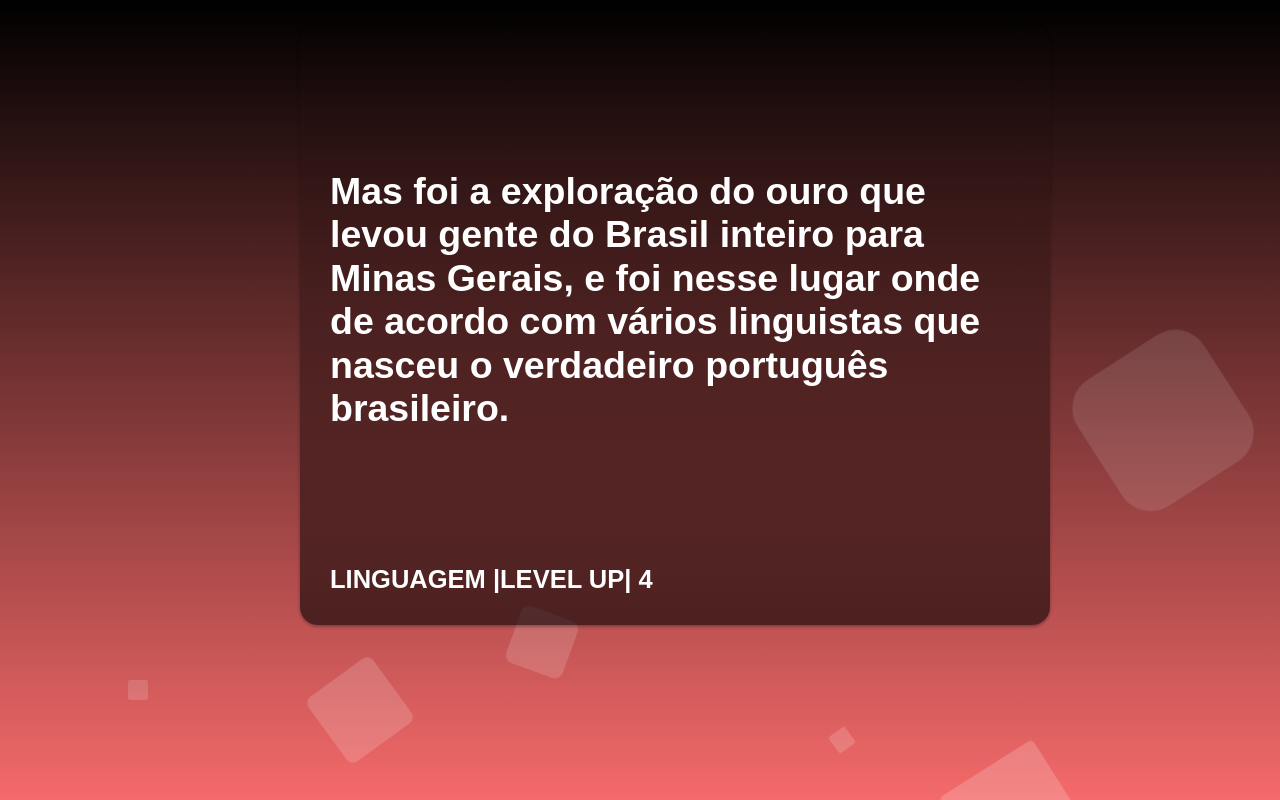
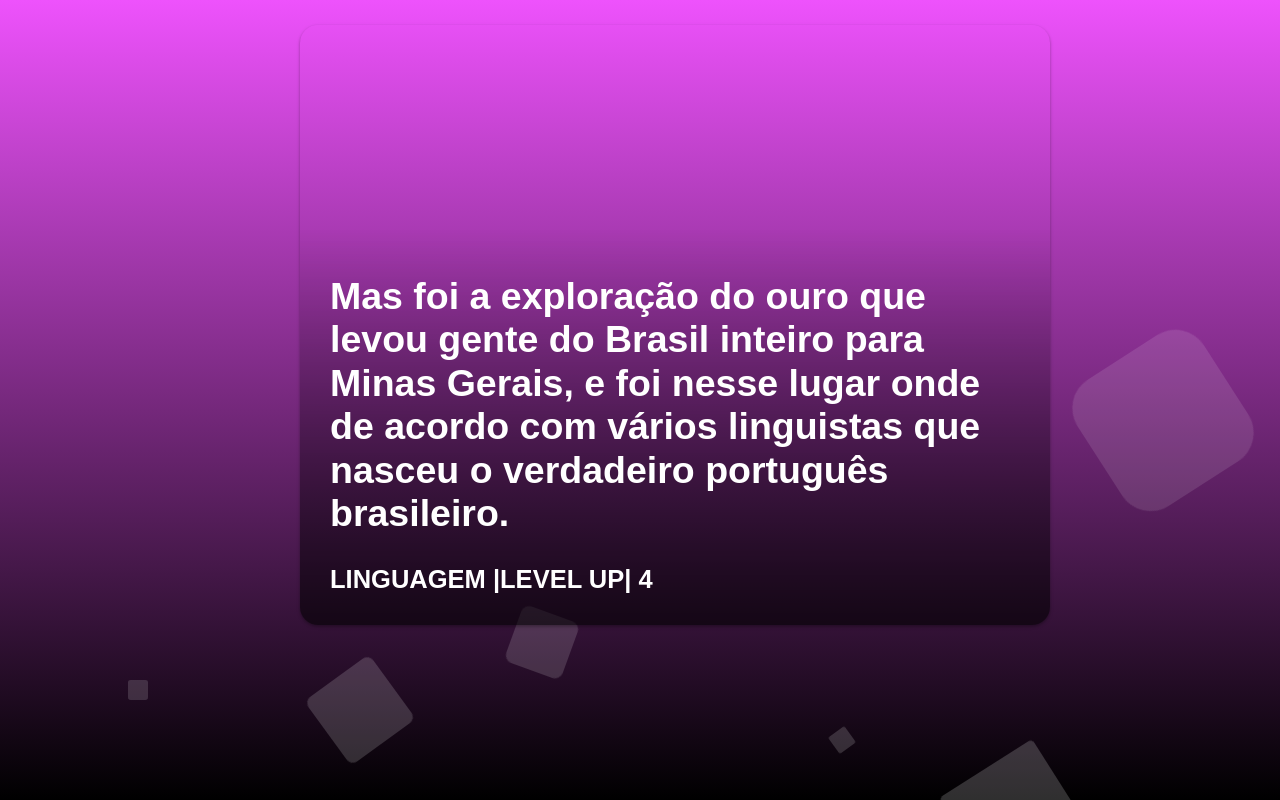
Before and after one commit to ZezinDoCabare/abc, a plain HTML site: page site4.html in a window 1280 px wide. Drawn offline with Linux system fonts and the light colour scheme.

Commit message:
Update site4.html

```diff
--- a/site4.html
+++ b/site4.html
@@ -4,7 +4,7 @@
     <meta charset="UTF-8">
     <meta http-equiv="X-UA-Compatible" content="IE=edge">
     <meta name="viewport" content="width=device-width, initial-scale=1.0">
-    <link rel="stylesheet" href="../CSS/index4.css">
+    <link rel="stylesheet" href="CSS/index3.css">
     <title>Document</title>
 </head>
 <body>
```
